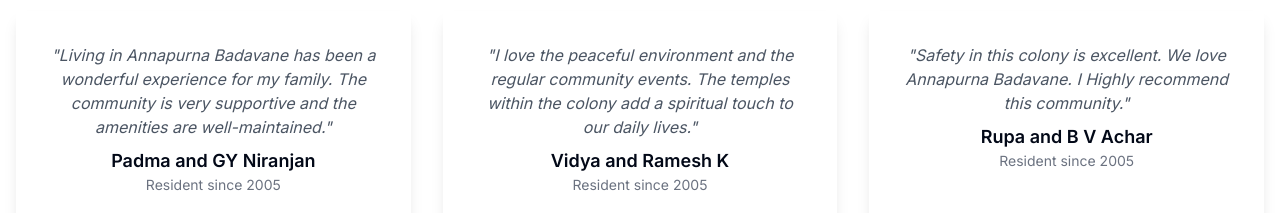
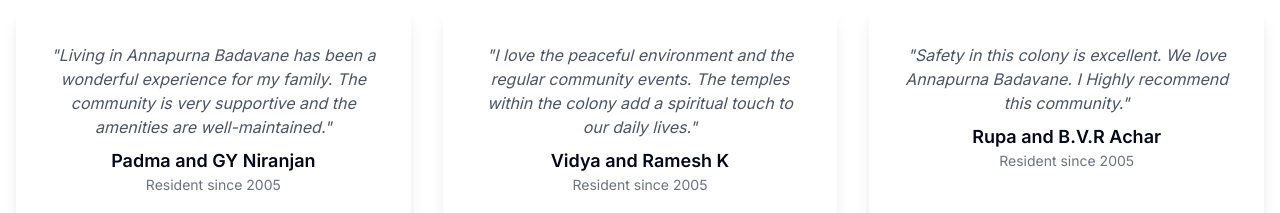
Before and after one commit to shravyaN25/MyColonyWebsite, a Next.js app: page / in a window 1280 px wide. Shown: the part 3300-3513 px from the top of the page. Built offline with nearby package versions, Linux system fonts and the light colour scheme.

Commit message:
Update page.jsx

```diff
--- a/app/page.jsx
+++ b/app/page.jsx
@@ -287,7 +287,7 @@ export default function HomePage() {
                   "I love the peaceful environment and the regular community events. The temples within the colony add a spiritual touch to our daily lives.",
               },
               {
-                name: "Rupa and B V Achar",
+                name: "Rupa and B.V.R Achar",
                 role: "Resident since 2005",
                 quote:
                    "Safety in this colony is excellent. We love Annapurna Badavane. I Highly recommend this community.",
```
